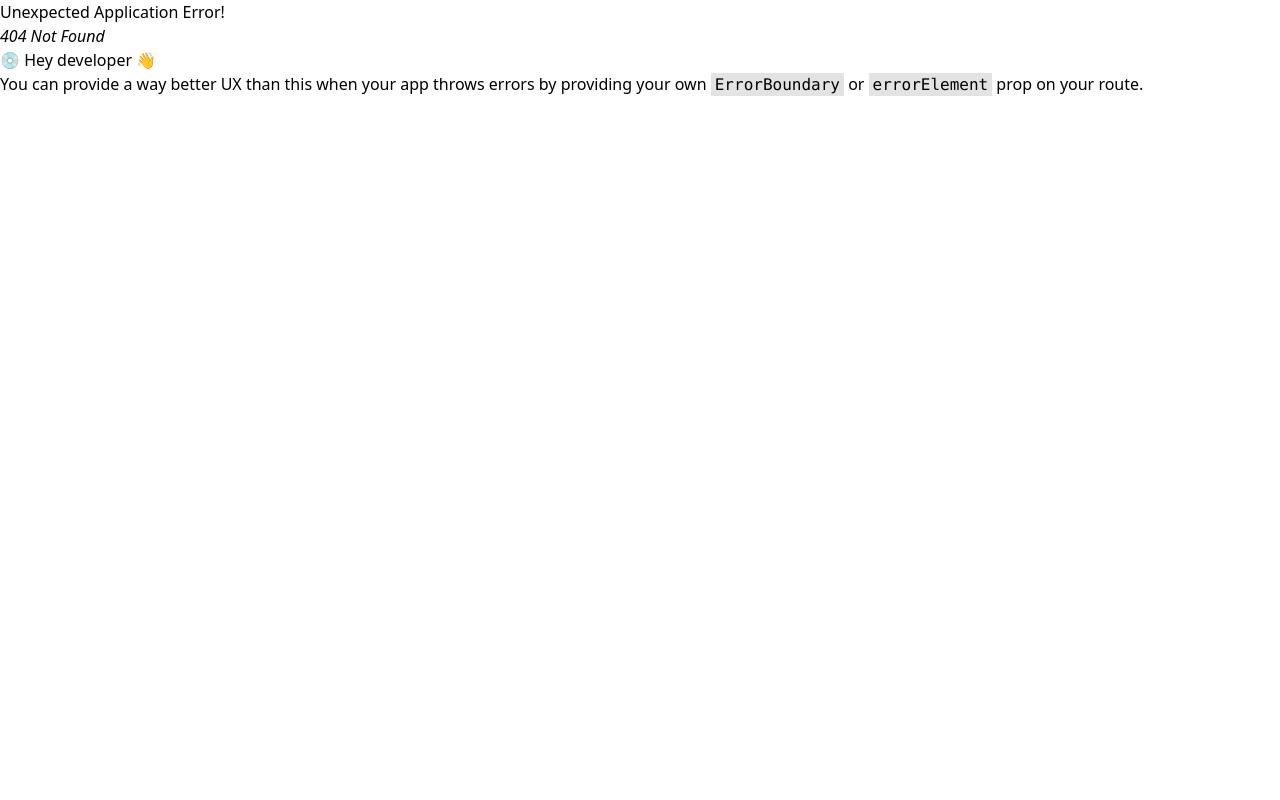
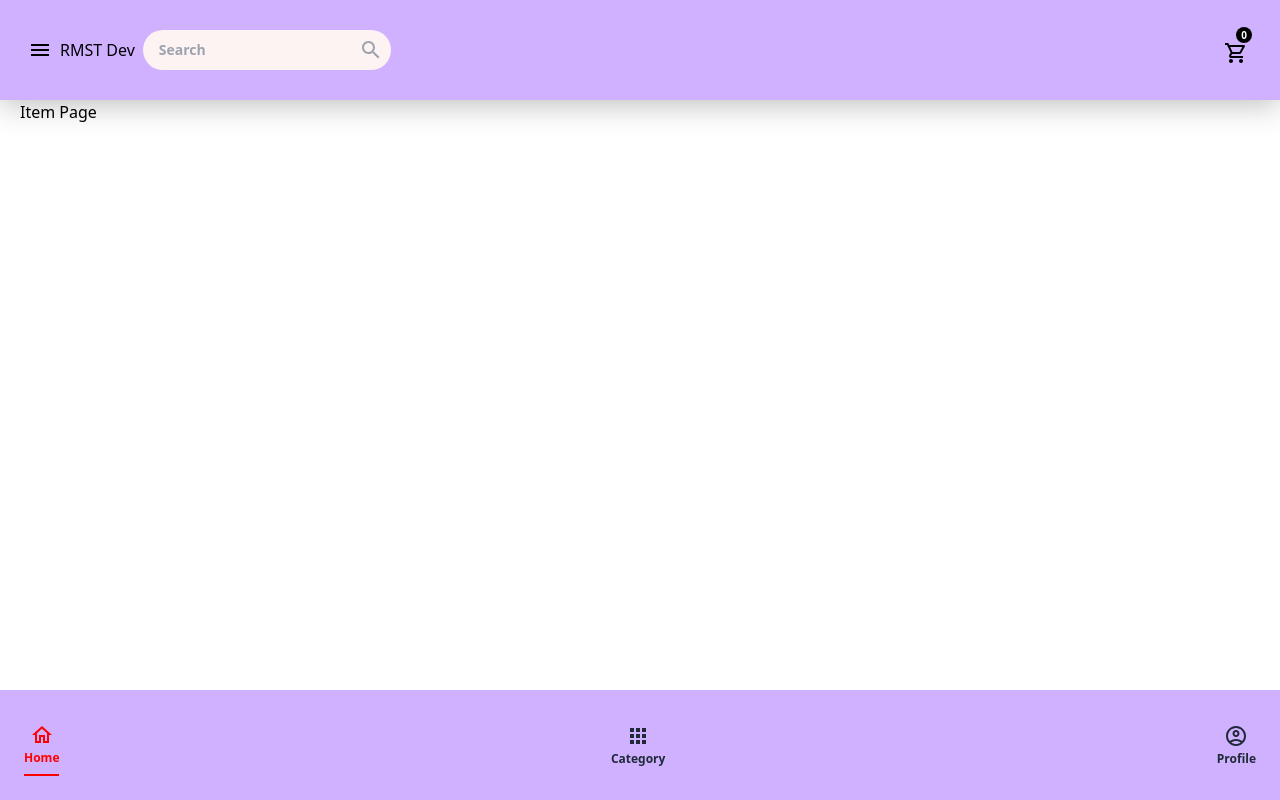
Before and after one commit to Sandunrmst/e-com-react-app, a React (Vite) app: page /category/1/1 in a window 1280 px wide. Before the commit this address had no page. Built offline with nearby package versions, Linux system fonts and the light colour scheme.

Commit message:
Adds Item Page

```diff
--- /dev/null
+++ b/src/Pages/ItemPage/ItemPage.jsx
@@ -0,0 +1,12 @@
+
+
+const ItemPage = () => {
+
+  return (
+    <div className="px-5 py-[100px] w-full h-screen overflow-y-scroll">
+        Item Page
+    </div>
+  )
+}
+
+export default ItemPage
--- a/src/Routers/AppRouter.jsx
+++ b/src/Routers/AppRouter.jsx
@@ -6,6 +6,7 @@ import Login from "../Pages/Login/Login";
 import UserProtected from "./UserProtected";
 import Category from "../Pages/Category/Category";
 import CategoryItem from "../Pages/CategoryItems/CategoryItem";
+import ItemPage from "../Pages/ItemPage/ItemPage";
 
 const router = createBrowserRouter([
   {
@@ -25,7 +26,16 @@ const router = createBrowserRouter([
           },
           {
             path: ':categoryId',
-            element:<CategoryItem/>,
+            children:[
+              {
+                index:true,
+                element: <CategoryItem/>,
+              },
+              {
+                path:':itemId',
+                element:<ItemPage />
+              }
+            ]
           },
         ],
       },
```
